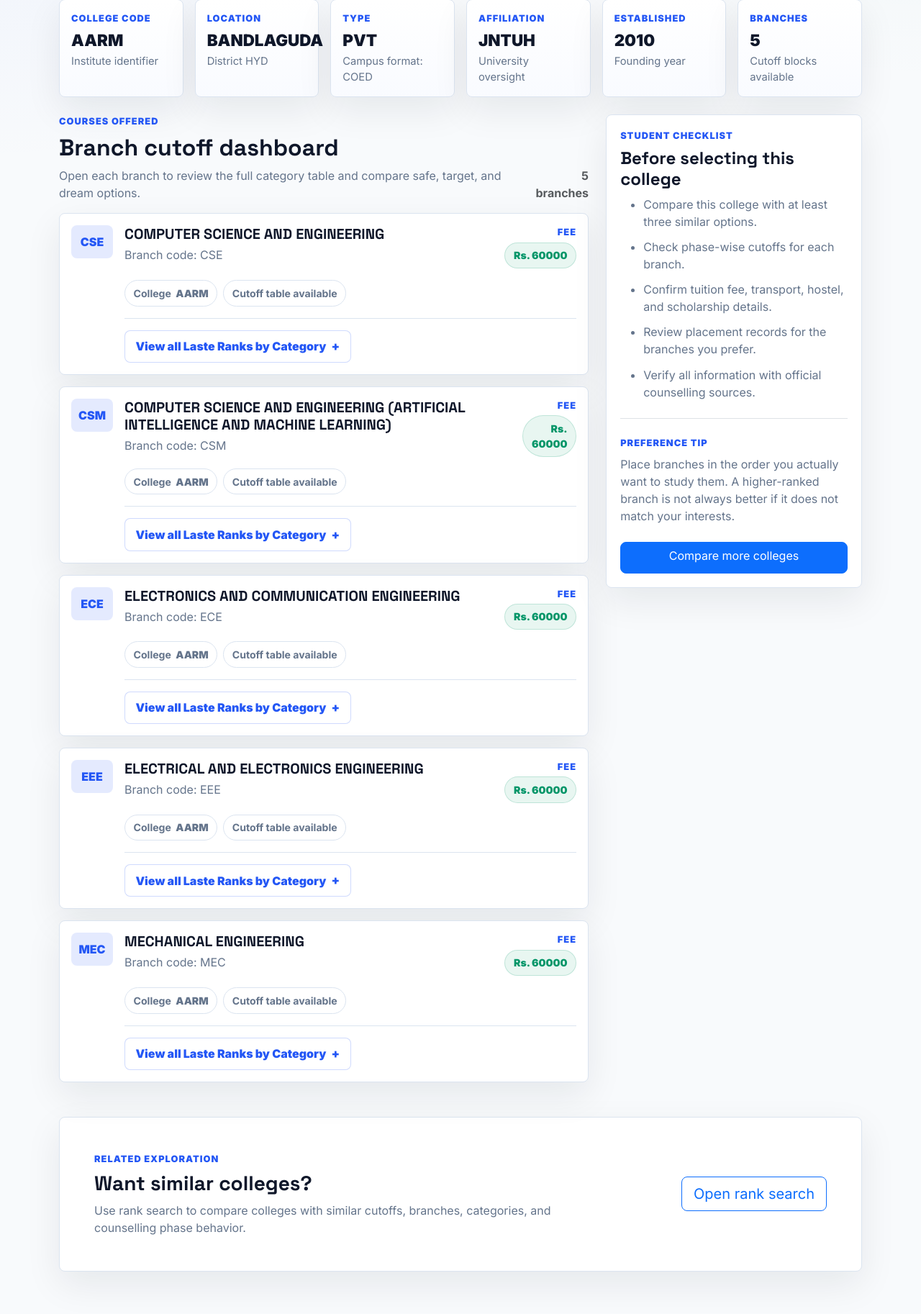
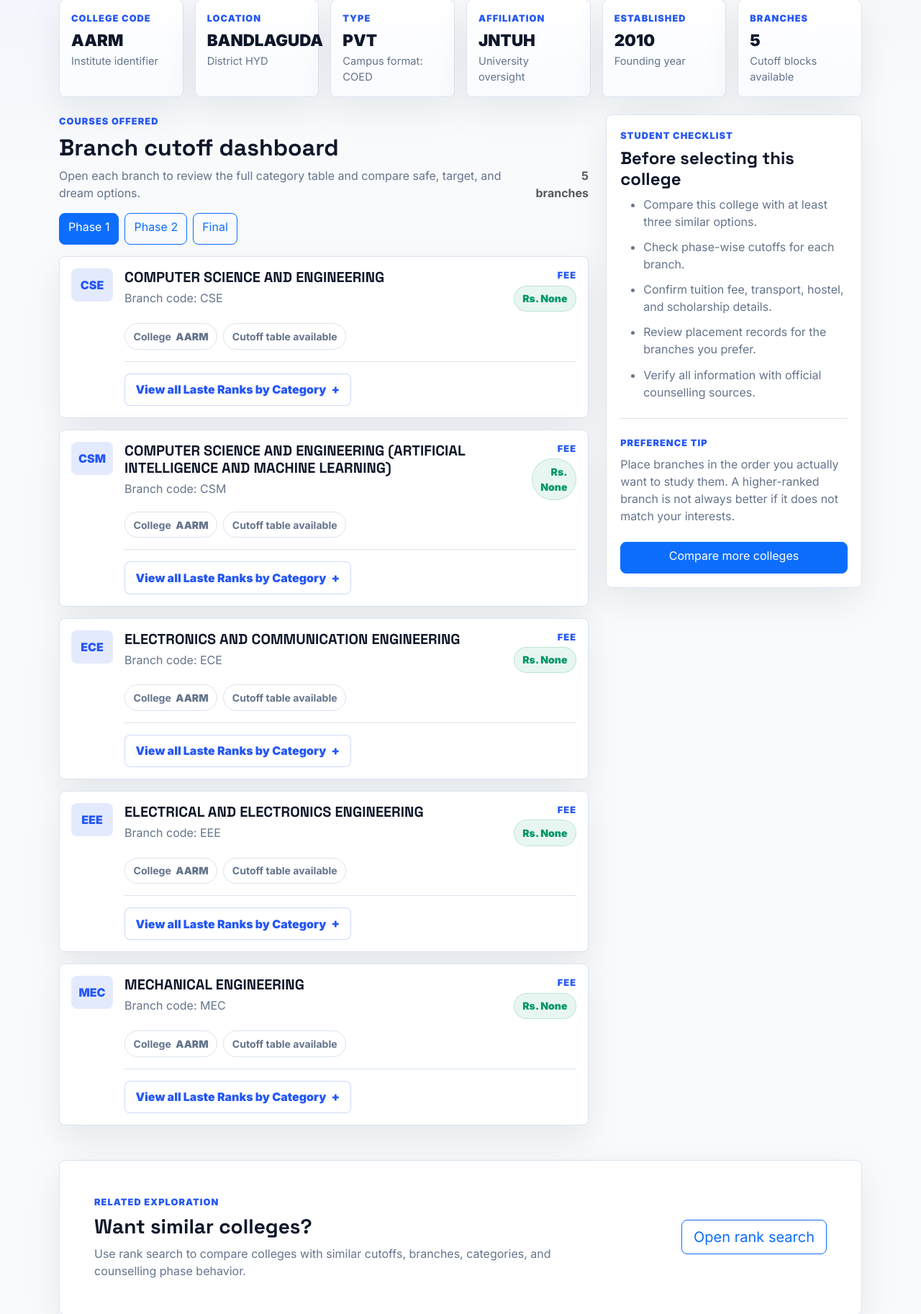
Before and after one commit to Monish-Madineni/My-First-Project, a FastAPI app: a page that uses templates/college.html in a window 1280 px wide. Shown: the part 544-2370 px from the top of the page at 72% size. Run offline with FastAPI, Linux system fonts and the light colour scheme.

Commit message:
added phases changing in college page

```diff
--- a/main.py
+++ b/main.py
@@ -371,23 +371,30 @@
     )
 
 @app.get("/colleges/{inst_code}")
-def particular_college(session:SessionDep,request: Request,inst_code):
-    statement=(select(Colleges,Courses_LastRank).join(Courses_LastRank,Colleges.inst_code==Courses_LastRank.inst_code))
-    statement=statement.where(Colleges.inst_code==inst_code)
-    results=session.exec(statement).all()
-    # response = []
-    # for college, course in results:
-    #     response.append({
-    #         "inst_code": college.inst_code,
-    #         "inst_name": college.inst_name,
-    #         "branch_code": course.branch_code,
-    #         "branch_name": course.branch_name
-    #     })
+def particular_college(session:SessionDep, request: Request, inst_code, phase: int = 3):
+    if phase == 1:
+        course_table = Courses_phase1
+    elif phase == 2:
+        course_table = Courses_phase2
+    else:
+        course_table = Courses_LastRank
+
+    statement = (select(Colleges, course_table)
+                 .join(course_table, Colleges.inst_code == course_table.inst_code))
+    statement = statement.where(Colleges.inst_code == inst_code)
+    results = session.exec(statement).all()
+
+    college = results[0][0] if results else None
 
     return templates.TemplateResponse(
         request,
         "college.html",
-        {"request": request,"results": results}
+        {
+            "request": request,
+            "results": results,
+            "selected_phase": phase,
+            "college": college
+        }
     )
 
 
--- a/templates/college.html
+++ b/templates/college.html
@@ -493,6 +493,12 @@
                         </div>
                         <div class="text-md-end text-muted fw-bold">{{ results|length }} branches</div>
                     </div>
+                    <div class="d-flex gap-2 mb-3">
+                        <a href="?phase=1" class="btn {% if selected_phase == 1 %}btn-primary{% else %}btn-outline-primary{% endif %}">Phase 1</a>
+                        <a href="?phase=2" class="btn {% if selected_phase == 2 %}btn-primary{% else %}btn-outline-primary{% endif %}">Phase 2</a>
+                        <a href="?phase=3" class="btn {% if selected_phase == 3 %}btn-primary{% else %}btn-outline-primary{% endif %}">Final</a>
+                    </div>
+
 
                     {% if results %}
                         <div class="d-grid gap-3">
```
